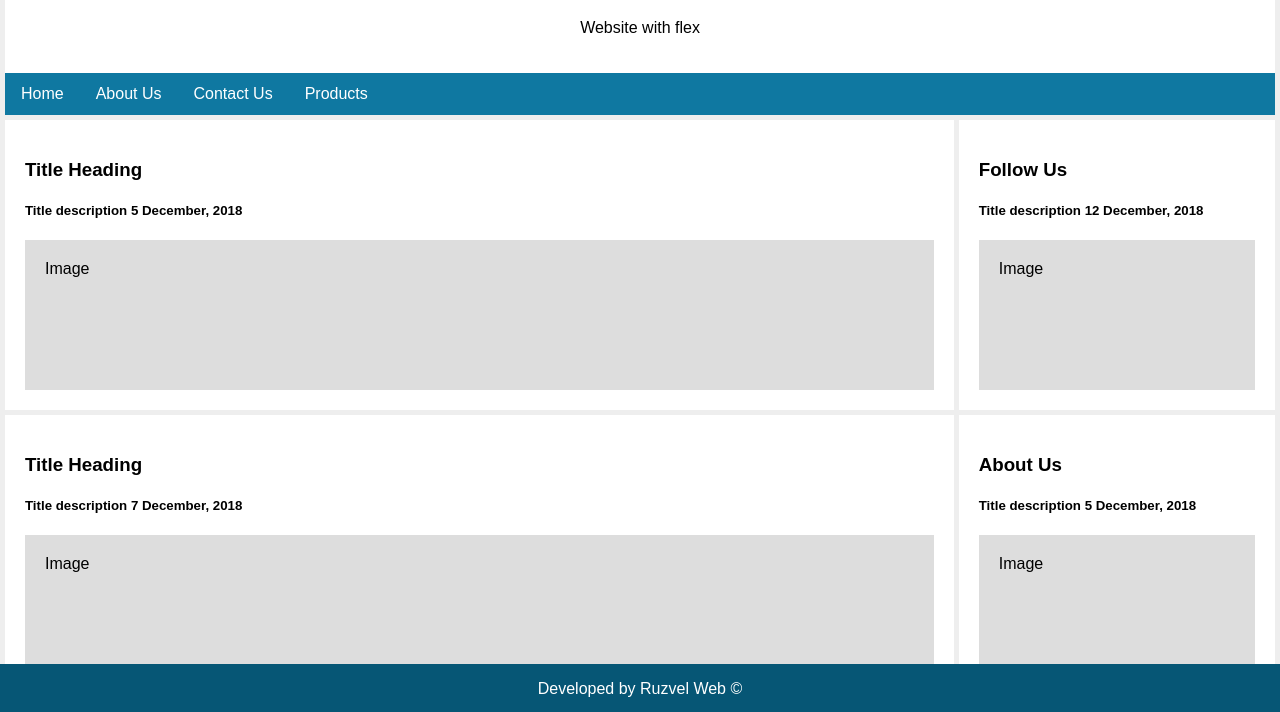
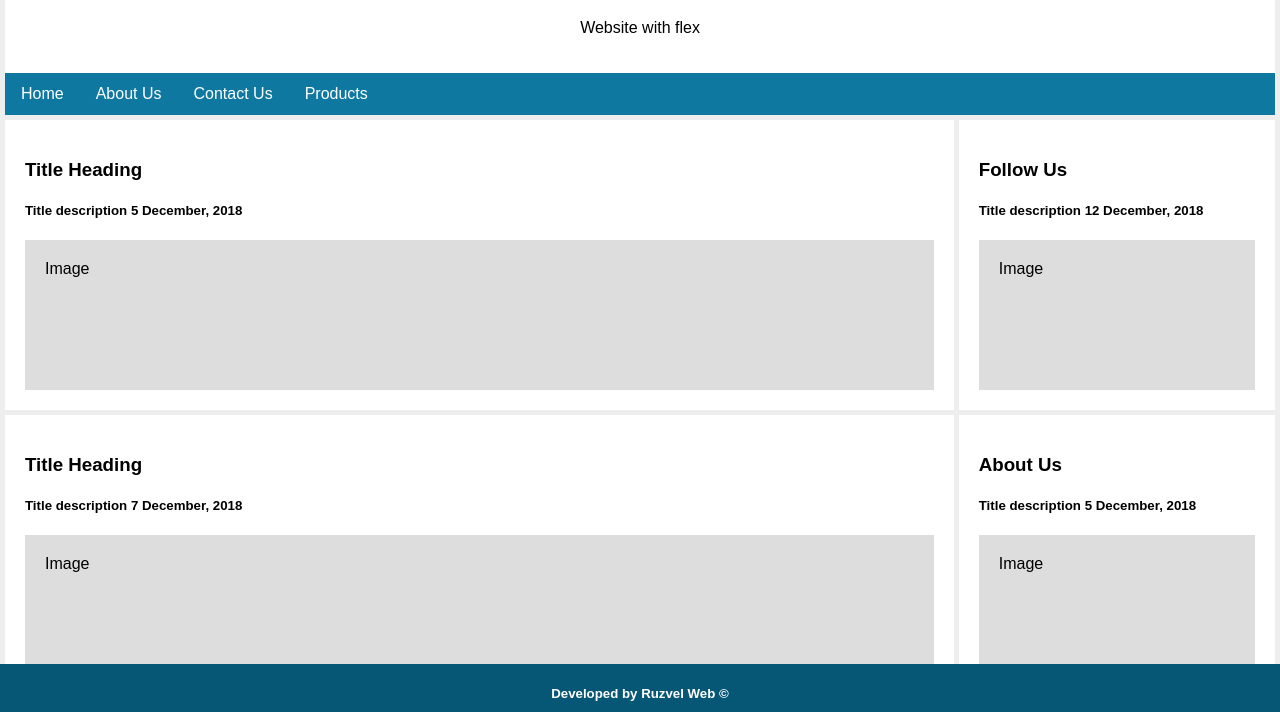
Before and after one commit to ruzdev/ruzdev.github.io, a plain HTML site: page index.html in a window 1280 px wide. Shown: the part 86-798 px from the top of the page. Drawn offline with Linux system fonts and the light colour scheme.

Commit message:
updated footer

```diff
--- a/index.html
+++ b/index.html
@@ -73,7 +73,7 @@
             </div>
         </div>
     </div>
-    <footer><p></p>Developed by Ruzvel Web &copy;</p></footer>
+    <footer><h5>Developed by Ruzvel Web &copy;</h5></footer>
 </body>
 <script src="js/bulb.js"></script>
 </html>
```
